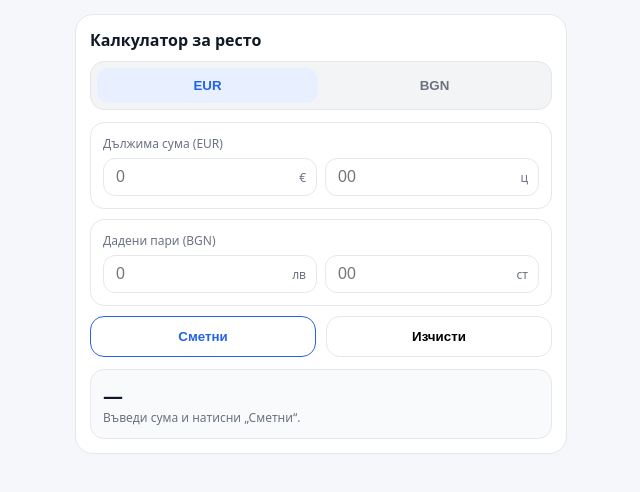
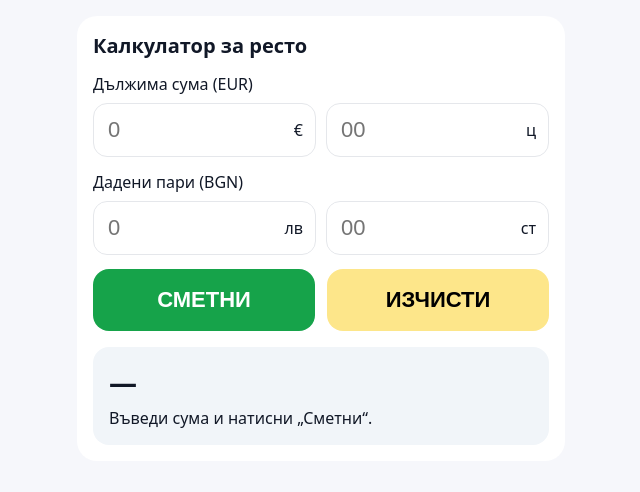
Before and after one commit to okouzov/resto, a plain HTML site: page index.html in a window 1280 px wide. Shown: the whole page, without its empty margins (319-959 px from the left). Drawn offline with Linux system fonts and the light colour scheme.

Commit message:
Add files via upload

```diff
--- a/index.html
+++ b/index.html
@@ -5,63 +5,78 @@
 <meta name="viewport" content="width=device-width, initial-scale=1">
 <title>Ресто</title>
 
-<meta name="theme-color" content="#2563eb">
+<meta name="theme-color" content="#16a34a">
 <meta name="apple-mobile-web-app-capable" content="yes">
 <meta name="apple-mobile-web-app-title" content="Ресто">
 
-<link rel="manifest" href="manifest.webmanifest?v=20251231013419">
+<link rel="manifest" href="manifest.webmanifest?v=20251231014510">
 <link rel="icon" href="icon-192.png">
 <link rel="apple-touch-icon" href="icon-192.png">
 
 <style>
 :root{
-  --bg:#f6f7fb;--card:#fff;--text:#111827;--muted:#6b7280;
-  --border:#e5e7eb;--blue:#2563eb;--blueSoft:#e8f0ff;
-  --danger:#b91c1c;--ok:#065f46;
+  --bg:#f6f7fb;--card:#fff;--text:#111827;--muted:#374151;
+  --border:#e5e7eb;
+  --green:#16a34a;
+  --yellow:#fde68a;
+  --danger:#b91c1c;
 }
 *{box-sizing:border-box}
 body{margin:0;font-family:system-ui;background:var(--bg);color:var(--text)}
-.wrap{max-width:520px;margin:0 auto;padding:14px}
-.card{background:var(--card);border:1px solid var(--border);border-radius:18px;padding:14px}
-h1{font-size:16px;margin:0 0 10px}
+.wrap{max-width:520px;margin:0 auto;padding:16px}
+.card{background:var(--card);border-radius:20px;padding:16px}
+h1{font-size:20px;margin:0 0 14px}
 
-.seg{display:grid;grid-template-columns:1fr 1fr;gap:6px;padding:6px;
-border:1px solid var(--border);background:#f3f4f6;border-radius:14px;margin-bottom:12px}
-.seg button{border:0;background:transparent;padding:10px;border-radius:12px;
-font-weight:600;color:var(--muted)}
-.seg button.active{background:var(--blueSoft);color:var(--blue)}
+.label{font-size:16px;margin-bottom:8px}
+.unit{font-size:16px}
 
-.section{border:1px solid var(--border);border-radius:14px;padding:12px;margin-bottom:10px}
-.section.error{border-color:var(--danger);background:#fff5f5}
-.label{font-size:12px;color:var(--muted);margin-bottom:6px}
+.section{margin-bottom:14px}
+.row{display:flex;gap:10px}
 
-.row{display:flex;gap:8px}
-.field{flex:1;display:flex;align-items:center;gap:6px;
-border:1px solid var(--border);border-radius:12px;padding:8px 10px}
-.field input{width:100%;border:0;outline:none;font-size:16px}
-.unit{font-size:12px;color:var(--muted)}
+.field{flex:1;display:flex;align-items:center;gap:8px;
+border:1px solid var(--border);border-radius:14px;padding:12px}
+.field input{width:100%;border:0;font-size:22px;outline:none}
 
-.actions{display:flex;gap:10px;margin-top:10px}
-.btn{flex:1;padding:12px;border-radius:14px;border:1px solid var(--border);
-font-weight:700;background:#fff}
-.btn.primary{border-color:var(--blue);color:var(--blue)}
+.actions{display:flex;gap:12px;margin-top:14px}
+.btn{
+  flex:1;
+  border-radius:16px;
+  padding:18px;
+  font-size:22px;
+  font-weight:800;
+  border:none;
+}
+.btn.primary{
+  background:var(--green);
+  color:#fff;
+}
+.btn.secondary{
+  background:var(--yellow);
+  color:#000;
+}
 
-.result{margin-top:12px;border:1px solid var(--border);border-radius:14px;padding:12px;background:#f9fafb}
-.big{font-size:20px;font-weight:800}
-.sub{font-size:12px;color:var(--muted)}
-.warn{color:var(--danger);font-weight:600}
-.ok{color:var(--ok);font-weight:600}
+.result{
+  margin-top:16px;
+  padding:16px;
+  border-radius:16px;
+  background:#f1f5f9;
+}
+.big{font-size:28px;font-weight:900}
+.sub{font-size:16px;margin-top:6px}
+
+.section.error{
+  background:#fff5f5;
+  border-radius:16px;
+  padding:12px;
+}
+.warn{color:var(--danger);font-weight:700}
 </style>
 </head>
 <body>
 <div class="wrap">
 <div class="card">
+
 <h1>Калкулатор за ресто</h1>
-
-<div class="seg">
-<button id="tabEur" class="active">EUR</button>
-<button id="tabBgn">BGN</button>
-</div>
 
 <div class="section" id="dueSection">
 <div class="label">Дължима сума (EUR)</div>
@@ -92,8 +107,8 @@ font-weight:700;background:#fff}
 </div>
 
 <div class="actions">
-<button class="btn primary" id="calcBtn">Сметни</button>
-<button class="btn" id="clearBtn">Изчисти</button>
+<button class="btn primary" id="calcBtn">СМЕТНИ</button>
+<button class="btn secondary" id="clearBtn">ИЗЧИСТИ</button>
 </div>
 
 <div class="result">
@@ -115,33 +130,33 @@ const resultMain=document.getElementById('resultMain');
 const resultSub=document.getElementById('resultSub');
 
 function n(v){return parseInt(v||'0',10)||0}
-function normalize(el){
+function norm(el){
   let v=el.value.replace(/\D/g,'');
-  if(v.length===1) v='0'+v;
-  if(v.length>2) v=v.slice(-2);
+  if(v.length===1)v='0'+v;
+  if(v.length>2)v=v.slice(-2);
   el.value=v;
 }
-[dueMinor,paidSt].forEach(e=>e.addEventListener('blur',()=>normalize(e)));
+[dueMinor,paidSt].forEach(e=>e.addEventListener('blur',()=>norm(e)));
 
 document.getElementById('calcBtn').onclick=()=>{
   dueSection.classList.remove('error');
-  if(!dueMajor.value && !dueMinor.value){
+  if(!dueMajor.value&&!dueMinor.value){
     dueSection.classList.add('error');
     resultSub.innerHTML='<span class="warn">Моля, въведи дължима сума.</span>';
     return;
   }
-  const dueC=n(dueMajor.value)*100+n(dueMinor.value);
+  const due=n(dueMajor.value)*100+n(dueMinor.value);
   const paid=n(paidLev.value)*100+n(paidSt.value);
-  const dueBGN=Math.round((dueC/100)*RATE*100);
+  const dueBGN=Math.round((due/100)*RATE*100);
   const change=paid-dueBGN;
   const eur=Math.round((change/100)/RATE*100);
   if(change<0){
-    resultMain.textContent='Недостиг';
+    resultMain.textContent='НЕДОСТИГ';
     resultSub.innerHTML='<span class="warn">Дадените пари не стигат.</span>';
     return;
   }
   resultMain.textContent=(eur/100).toFixed(2)+' € ('+(change/100).toFixed(2)+' лв)';
-  resultSub.innerHTML='<span class="ok">Ресто за връщане.</span>';
+  resultSub.textContent='Ресто за връщане';
 };
 
 document.getElementById('clearBtn').onclick=()=>{
@@ -154,7 +169,7 @@ document.getElementById('clearBtn').onclick=()=>{
 window.addEventListener('load',()=>dueMajor.focus());
 
 if('serviceWorker'in navigator){
-  navigator.serviceWorker.register('./sw.js?v=20251231013419');
+  navigator.serviceWorker.register('./sw.js?v=20251231014510');
 }
 </script>
 </body>
--- a/sw.js
+++ b/sw.js
@@ -1 +1 @@
-const CACHE='resto-20251231013419';self.addEventListener('install',e=>e.waitUntil(caches.open(CACHE).then(c=>c.addAll(['./','./index.html']))));self.addEventListener('activate',e=>e.waitUntil(caches.keys().then(keys=>Promise.all(keys.map(k=>k!==CACHE&&caches.delete(k))))));self.addEventListener('fetch',e=>e.respondWith(fetch(e.request,{cache:'no-store'}).catch(()=>caches.match(e.request))));
+const CACHE='resto-20251231014510';self.addEventListener('install',e=>e.waitUntil(caches.open(CACHE).then(c=>c.addAll(['./','./index.html']))));self.addEventListener('activate',e=>e.waitUntil(caches.keys().then(k=>Promise.all(k.map(x=>x!==CACHE&&caches.delete(x))))));self.addEventListener('fetch',e=>e.respondWith(fetch(e.request,{cache:'no-store'}).catch(()=>caches.match(e.request))));
```
Also changed, not shown: manifest.webmanifest.
